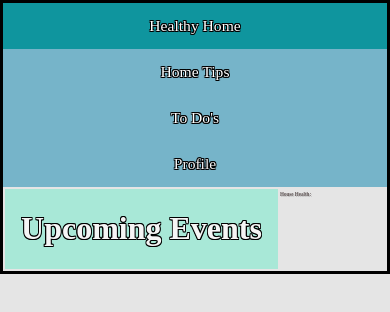
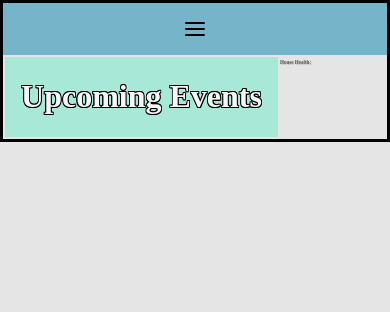
Before and after one commit to devmountainwon5/HealthyHome, a React (Create React App) app in the folder healthy-home/: page /homehealth in a window 390 px wide. Shown: the top 312 px of the page. Built offline with nearby package versions, Linux system fonts and the light colour scheme; no server answers; a web font is replaced by a local one.

Commit message:
got the hamburger dropdown mostly functional, but notice a couple oddities, example: the profile tab doesn't drop down, just auto-logs off now

```diff
--- a/healthy-home/package.json
+++ b/healthy-home/package.json
@@ -12,6 +12,7 @@
     "express": "^4.17.1",
     "express-session": "^1.16.2",
     "express-sessions": "^1.0.6",
+    "feather-icons": "^4.24.0",
     "googleapis": "^42.0.0",
     "ical-generator": "^1.7.2",
     "massive": "^5.11.2",
@@ -23,6 +24,7 @@
     "react": "^16.8.6",
     "react-calendar": "^2.19.0",
     "react-dom": "^16.8.6",
+    "react-feather": "^2.0.3",
     "react-gauge-chart": "^0.2.1",
     "react-hooks": "^1.0.1",
     "react-redux": "^7.1.0",
--- a/healthy-home/public/index.html
+++ b/healthy-home/public/index.html
@@ -36,5 +36,6 @@
       To begin the development, run `npm start` or `yarn start`.
       To create a production bundle, use `npm run build` or `yarn build`.
     -->
+    <script src="https://unpkg.com/feather-icons"></script>
   </body>
 </html>
--- a/healthy-home/src/Views/NavBar/NavBar.css
+++ b/healthy-home/src/Views/NavBar/NavBar.css
@@ -1,8 +1,9 @@
 body{
     margin: 0;
     padding: 0;
+}
 
-}
+
 .navbar{
     padding: 0;
     margin: 0;
@@ -11,6 +12,11 @@ body{
     width: 100%;
     background-color: #76b4c9;
 }
+
+.hamburger{
+  display: none;
+}
+
 ul {
     list-style-type: none;
     margin: 0;
@@ -38,14 +44,6 @@ ul {
     padding: 14px 16px;
   }
 
-
-
-
-  .dropdown {
-    position: relative;
-    display: inline-block;
-  }
-
   .dropdown-content {
     display: none;
     position: absolute;
@@ -68,25 +66,36 @@ ul {
 
   .dropdown:hover .dropbtn {background-color: #3e3f8e;}
 
+
+  /* Cell Phone Mode CSS */
+
+
   @media screen and (max-width: 800px){
-    .navbar ul{
+
+    .navbar{
+      display: none;
+    }
+
+    .navbar ul {
       display: flex;
       flex-direction: column;
-      align-content: center;
-      font-size: 4vw;
+      justify-content: center;
     }
-    .navbar {
-      display: flex;
-      flex-direction: column;
-    }
-    .dropbtn {
+
+    .dropdown {
       display: flex;
       justify-content: center;
     }
 
-    .dropdown-content{
-      width: 95vw;
-      margin: auto;
-      text-align: center;
+    .hamburger{
+      display: flex;
+      padding: 14px 16px;
+      justify-content: center;
+      background-color: #76b4c9;
     }
+
+    .MasterDiv:hover .navbar{
+      display: block;
+    }
+
   }
--- a/healthy-home/src/Views/NavBar/NavBar.js
+++ b/healthy-home/src/Views/NavBar/NavBar.js
@@ -4,6 +4,8 @@ import { connect } from "react-redux"
 import * as Actions from "Ducks/action_creator"
 import "./NavBar.css"
 import httpRequest from "../../shared/services/http_request";
+
+import Menu from './../../Assets/menu.svg';
 
 
 function NavBar(props) {
@@ -20,8 +22,16 @@ function NavBar(props) {
 	}
 
 	return (
+		<div className='MasterDiv'>
+
+			<div className='hamburger'>
+				<img src={Menu} />
+			</div>
+
 			<div className='navbar'>
+
 				<div className='navlinks'>
+
 					<ul>
 						<li className={props.activeComponent === 'HomeHealth' ? 'active' : ''}>
 							<Link to='/homehealth'>Healthy Home</Link>
@@ -48,6 +58,8 @@ function NavBar(props) {
 						</div>
 					</ul>
 				</div>
+
+			</div>
 		</div>
 	)
 }
```
Also changed, not shown: healthy-home/src/Assets/menu.svg (added). Lines whose indentation alone changed are shown as unchanged.
